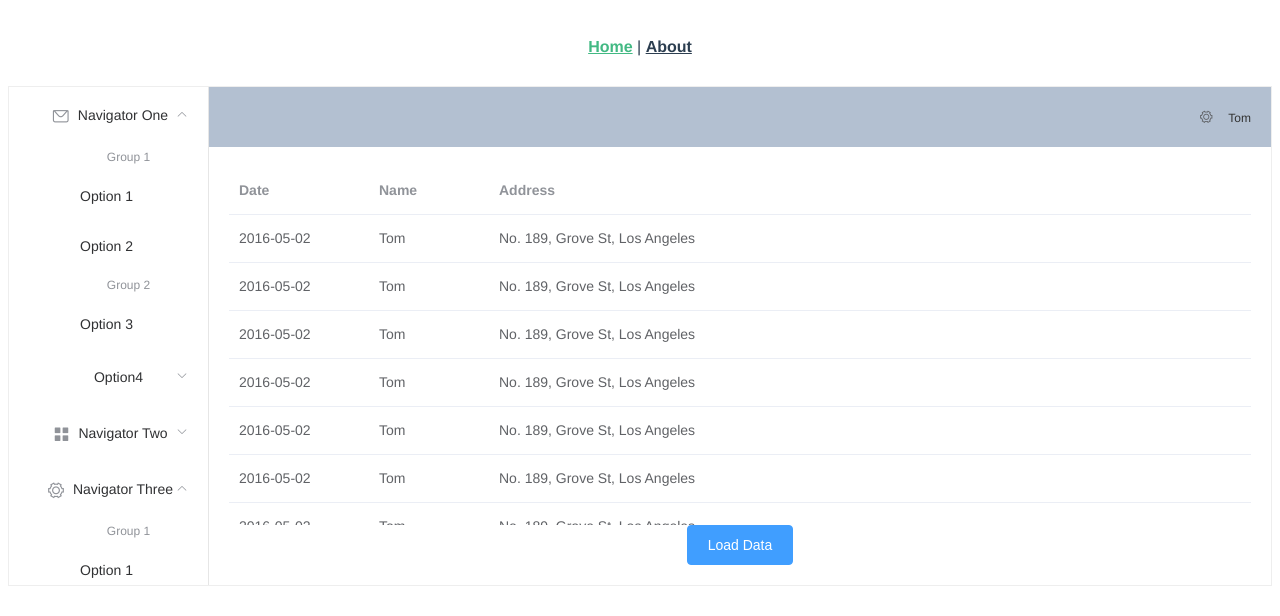
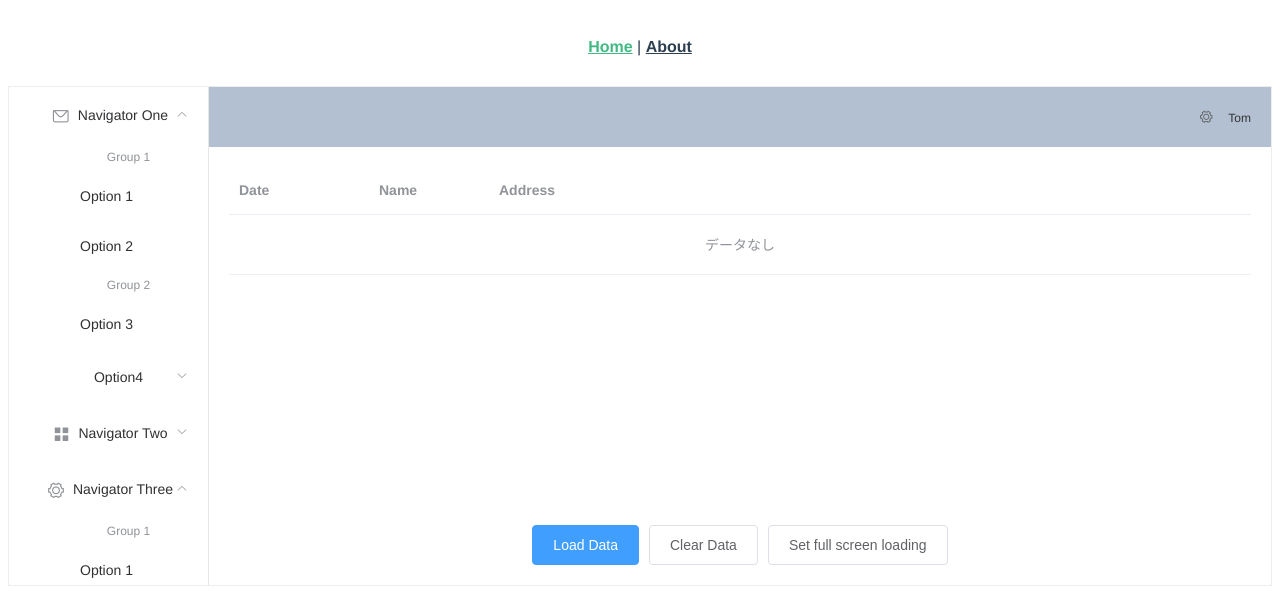
Before and after one commit to popopopopopopopopopopopo/vue_el_layout0001, a Vue app: page / in a window 1280 px wide. Shown: the top 616 px of the page. Built offline with nearby package versions, Linux system fonts and the light colour scheme.

Commit message:
loading data ui added.

```diff
--- a/src/views/ElWorklist.vue
+++ b/src/views/ElWorklist.vue
@@ -76,8 +76,18 @@
             <el-footer>
                 <el-button
                         type="primary"
-                        @click="openFullScreen">
+                        @click="load_data">
                     Load Data
+                </el-button>
+                <el-button
+                        type="secondary"
+                        @click="clear_data">
+                    Clear Data
+                </el-button>
+                <el-button
+                        type="secondary"
+                        @click="loadWithTimeoutFullScreen">
+                    Set full screen loading
                 </el-button>
             </el-footer>
         </el-container>
@@ -86,6 +96,7 @@
 
 <script>
     import user_model from "@/models/user_model";
+    let loadingSubScriber = null;
 
     export default {
         name: "ElWorklist",
@@ -95,14 +106,26 @@
             //     name: 'Tom',
             //     address: 'No. 189, Grove St, Los Angeles'
             // };
-            const item = new user_model('Tom', '2016-05-02', 'No. 189, Grove St, Los Angeles');
+            // const item = new user_model('Tom', '2016-05-02', 'No. 189, Grove St, Los Angeles');
             return {
-                tableData: Array(20).fill(item),
+                // tableData: Array(20).fill(item),
+                tableData: Array(0),
                 fullscreenLoading: false,
             }
         },
         methods : {
-            openFullScreen() {
+            load_data() {
+                this.start_loading();
+                const item = new user_model('Tom', '2016-05-02', 'No. 189, Grove St, Los Angeles');
+                this.tableData = Array(20).fill(item);
+                this.end_loading();
+            },
+            clear_data() {
+                this.start_loading();
+                this.tableData = Array(0);
+                this.end_loading();
+            },
+            loadWithTimeoutFullScreen() {
                 const loading = this.$loading({
                     lock: true,
                     text: 'Loading',
@@ -112,6 +135,17 @@
                 setTimeout(() => {
                     loading.close();
                 }, 2000);
+            },
+            start_loading() {
+                loadingSubScriber = this.$loading({
+                    lock: true,
+                    text: 'Loading',
+                    spinner: 'el-icon-loading',
+                    background: 'rgba(0, 0, 0, 0.7)'
+                });
+            },
+            end_loading() {
+                if (loadingSubScriber) loadingSubScriber.close();
             }
             // openFullScreen() {
             //     this.fullscreenLoading = true;
```
